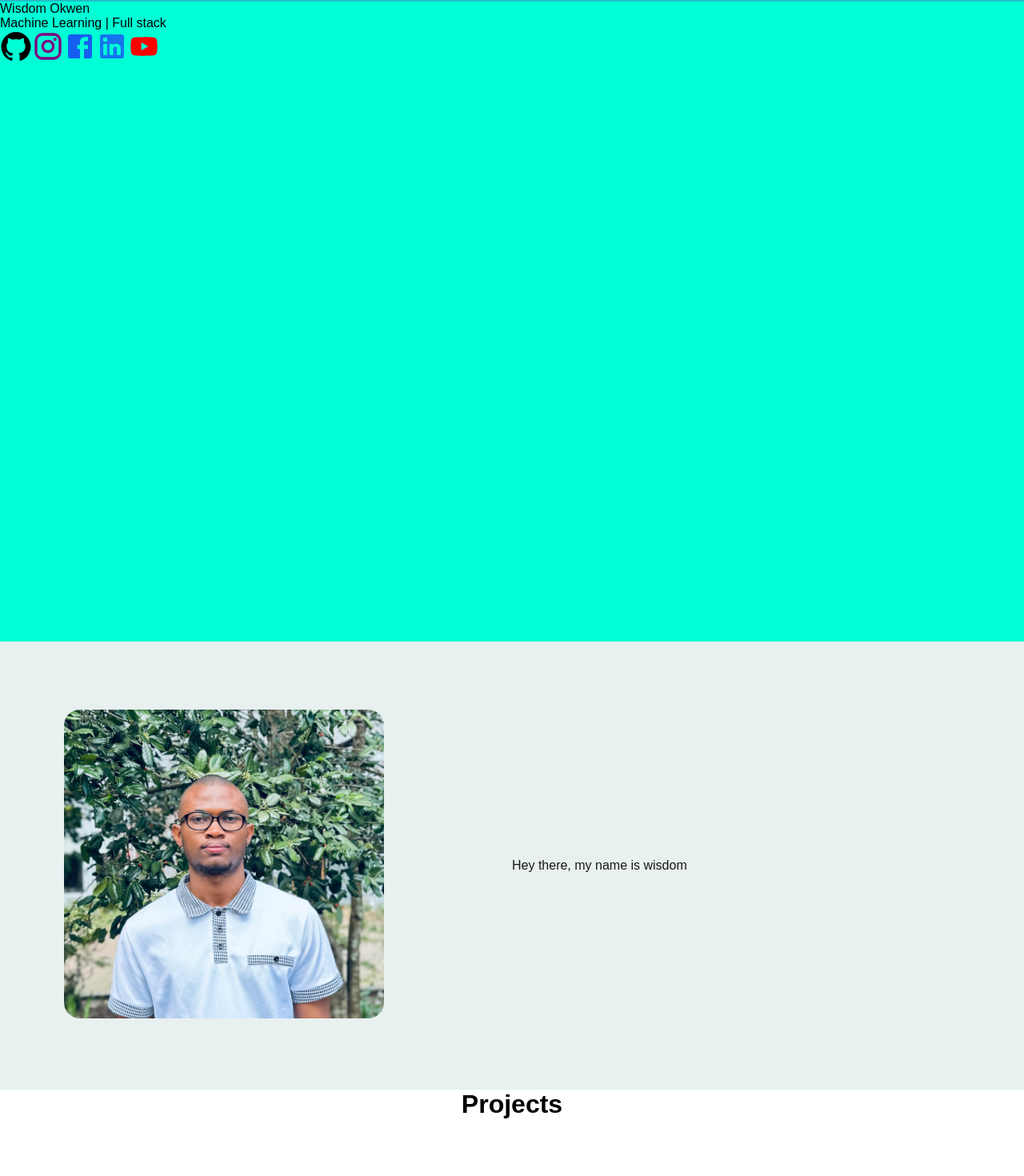
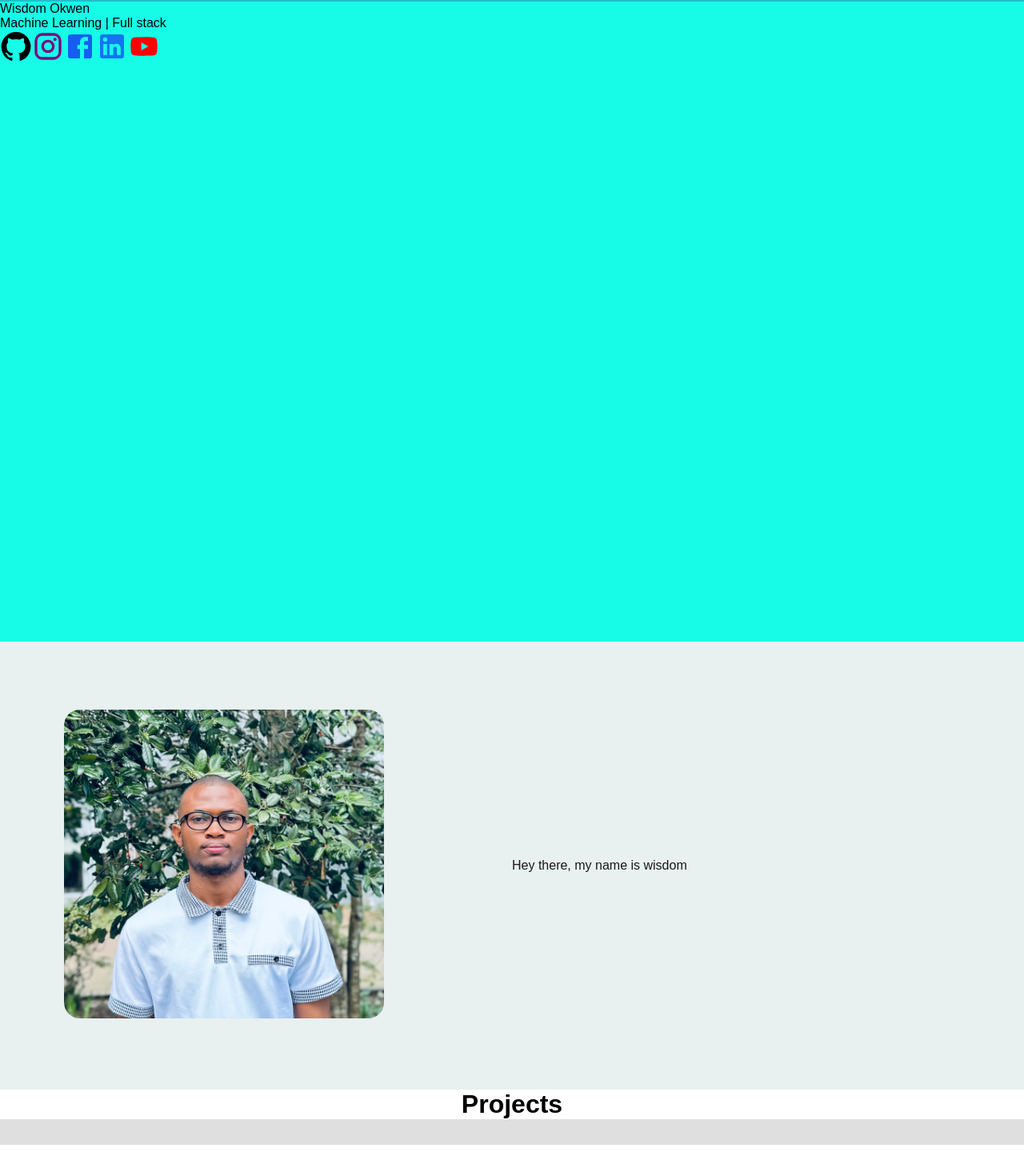
Before and after one commit to wokwen/website, a React (Create React App) app in the folder frontend/: page / in a window 1280 px wide. Shown: the part 58-1528 px from the top of the page at 80% size. After the commit the page ends 1489 px from the top, so only its background shows below. Built offline with nearby package versions, Linux system fonts and the light colour scheme.

Commit message:
Add footer and projects data

```diff
--- a/frontend/src/App.js
+++ b/frontend/src/App.js
@@ -3,6 +3,7 @@ import './App.css';
 import NavBar from './components/navbar/Navbar';
 import Projects from './components/projects/Projects';
 import Home from './components/home/Home';
+import Footer from './components/footer/Footer';
 
 function App() {
   return (
@@ -11,6 +12,7 @@ function App() {
       <Home />
       <About />
       <Projects />
+      <Footer />
     </div>
   );
 }
--- /dev/null
+++ b/frontend/src/components/footer/Footer.css
@@ -0,0 +1,4 @@
+#footer {
+    background-color: rgb(224, 223, 223);
+    height: 30px;
+}
--- /dev/null
+++ b/frontend/src/components/footer/Footer.jsx
@@ -0,0 +1,11 @@
+import React from "react";
+import './Footer.css';
+
+function Footer() {
+    return (
+        <div id="footer">
+
+        </div>
+    );
+}
+export default Footer;
--- a/frontend/src/components/home/Home.css
+++ b/frontend/src/components/home/Home.css
@@ -1,7 +1,8 @@
 #home {
+    margin: auto;
     height: 100vh;
     margin-top: 60px;
-    animation: backGround 10s infinite linear;
+    animation: backGround 12s infinite linear;
 }
 
 #contact {
@@ -38,24 +39,24 @@
 
 @keyframes backGround {
     0% {
-        background-color: #51ff00; /* Light salmon */
+        background-color: #7ff8e6; /* Light salmon */
     }
     10% {
-        background-color: #00ff80; /* Vivid pink */
+        background-color: #67f3c9; /* Vivid pink */
     }
     20% {
         background-color: #00f9cb; /* Dark slate blue */
     }
     30% {
-        background-color: #00eaff;
+        background-color: rgb(111, 202, 238);
     }
     40% {
         background-color: #00ffee;
     }
     75% {
-        background-color: #00ffbf;
+        background-color: #63f1cd;
     }
     100% {
-        background-color: #00ff6e; /* Light salmon, back to start */
+        background-color: #84f7cf; /* Light salmon, back to start */
     }
 }
--- a/frontend/src/components/projects/Projects.css
+++ b/frontend/src/components/projects/Projects.css
@@ -2,7 +2,7 @@
     width: 100%;
     justify-content: center;
     align-items: center;
-    height: 100vh;
+    height: auto;
 }
 
 h1 {
--- a/frontend/src/components/projects/Projects.jsx
+++ b/frontend/src/components/projects/Projects.jsx
@@ -1,10 +1,18 @@
 import React from "react";
 import './Projects.css';
+import Card from '@mui/material/Card';
+import CardContent from '@mui/material/CardContent';
+import projects from "../../data/projects";
+
 
 function Projects() {
     return (
         <div id="projects">
             <h1>Projects</h1>
+
+            {projects.map((project, index) => (
+                <Card key={index} variant="outlined" />
+            ))}
         </div>
     );
 }
--- /dev/null
+++ b/frontend/src/data/projects.js
@@ -0,0 +1,10 @@
+const projects = [
+    {
+        title: "",
+        url: "",
+        built_with: [],
+    }
+]
+
+
+export default projects
```
